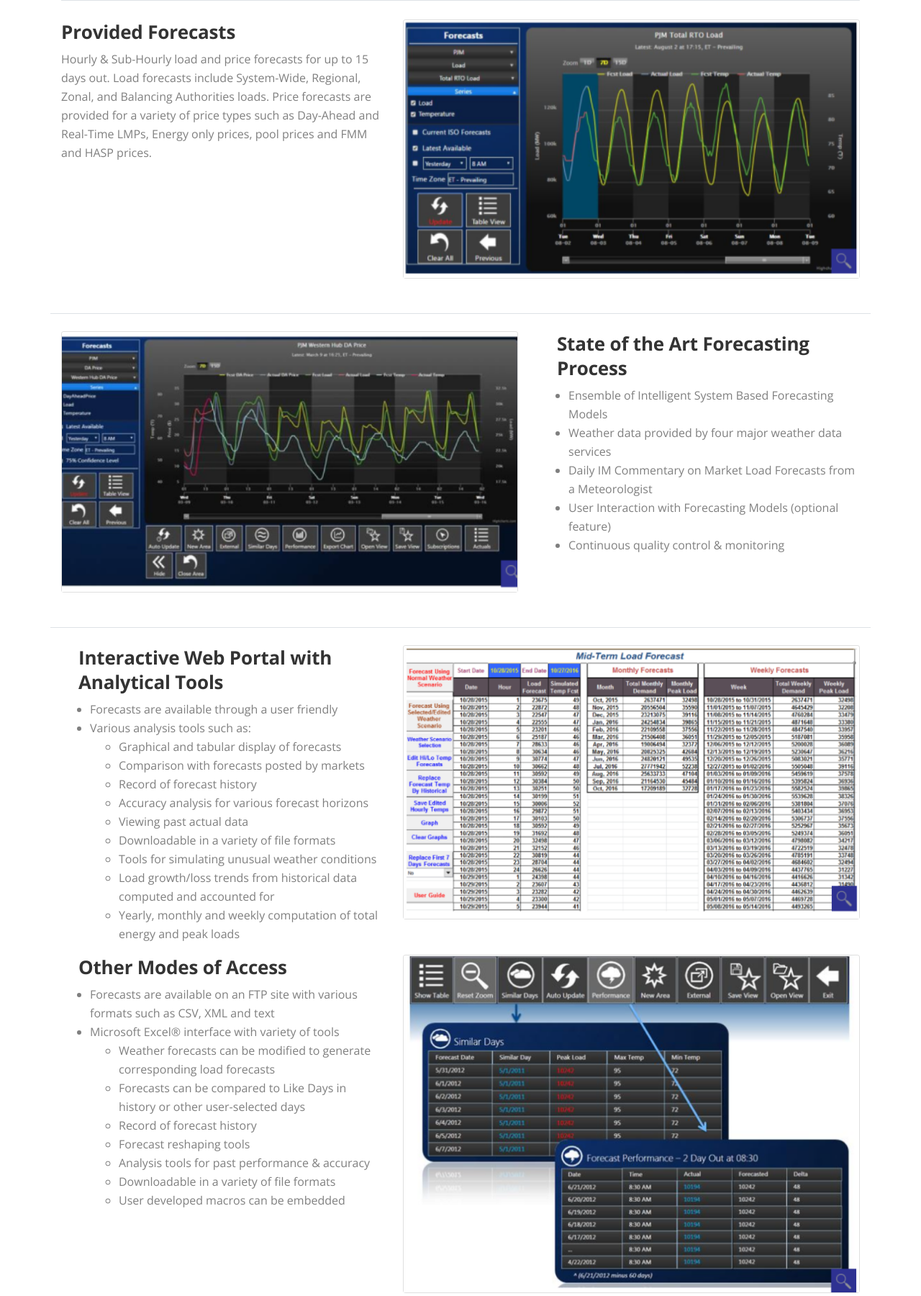
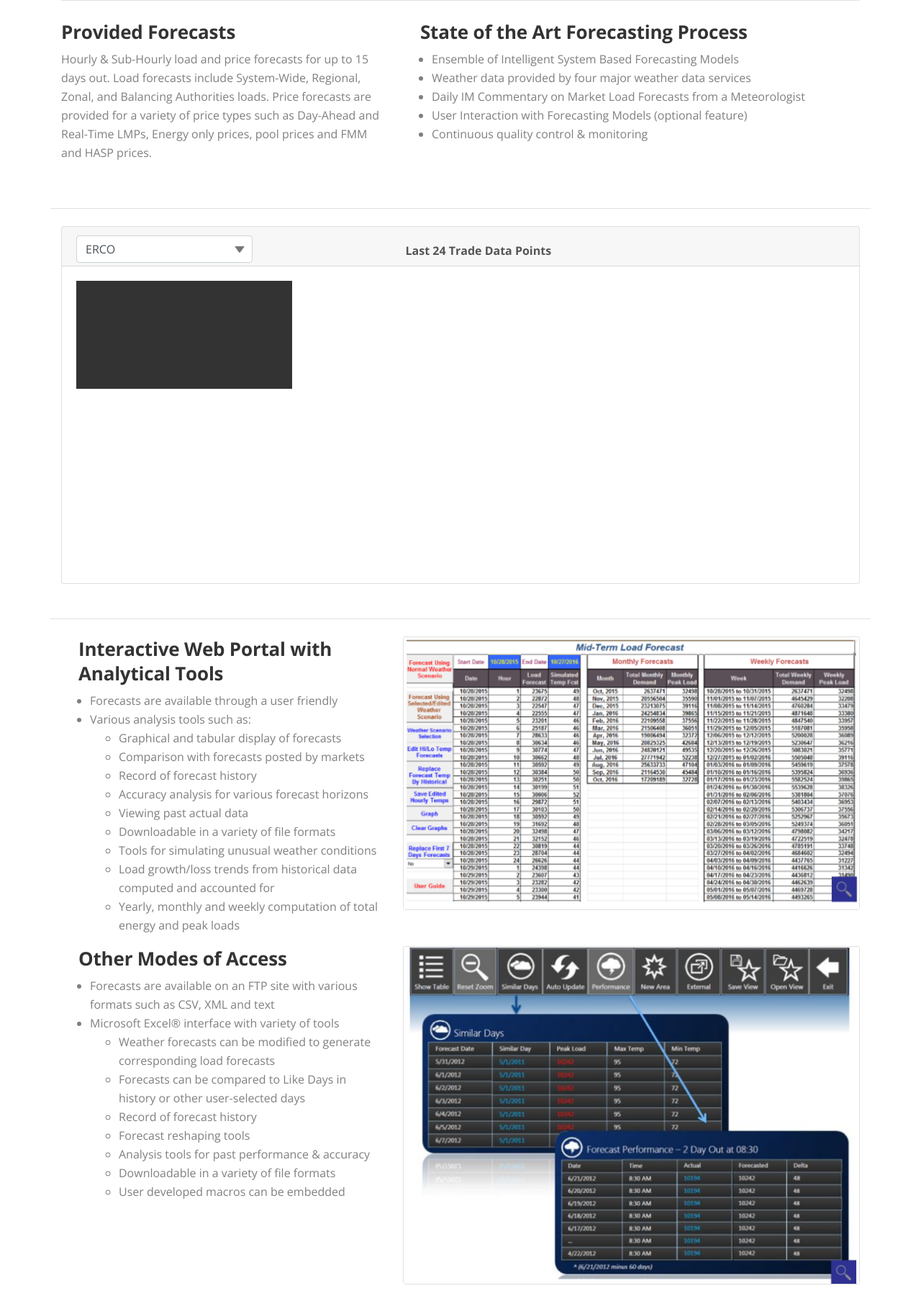
Before and after one commit to git-akratech/foreqast-new, a Python web app: template templates/landing/power-market.html in a window 1280 px wide. Shown: the part 1192-2992 px from the top of the page at 72% size. Run offline with Jinja, Linux system fonts and the light colour scheme; the template is opened without the code that fills it, so the values that code supplies are empty; a map, chart or similar area stays blank; some libraries are stand-ins or nearby versions.

Commit message:
Foreqast- Updated dark theme graph for trade data

```diff
--- a/modules/landing/web/landing.py
+++ b/modules/landing/web/landing.py
@@ -85,6 +85,7 @@ def foreqast_power_market():
 		data_response = get_trade_data_by_avg_with_date_range(data)
 
 		# get latest few hours records
+		data["ba_name"] = "ERCO"
 		get_trade_data_latest_records_response = get_trade_data_latest_records(data)
 		return render_template('/landing/power-market.html', bar_graph_data = data_response, get_trade_data_latest_records_response = get_trade_data_latest_records_response)
 	except Exception as e:
--- a/modules/trade_data/common/trade_data.py
+++ b/modules/trade_data/common/trade_data.py
@@ -44,7 +44,7 @@ def get_trade_data_latest_records(data):
 
 		# select data query
 		data_list = []
-		select_query = "select date_format(`timestamp`, '%%Y-%%m-%%d %%H:%%m') as running_date, round(net_exp_MW, 2) as trade_data, ba_name from foreqast_trade_data group by ba_name, date_format(`timestamp`, '%%Y-%%m-%%d %%H:%%m') having ba_name = '{ba_name}' order by running_date desc limit 0, 10".format(ba_name = ba_name)
+		select_query = "select date_format(`timestamp`, '%%Y-%%m-%%d %%H:%%m') as running_date, round(net_exp_MW, 2) as trade_data, ba_name from foreqast_trade_data group by ba_name, date_format(`timestamp`, '%%Y-%%m-%%d %%H:%%m') having ba_name = '{ba_name}' order by running_date desc limit 0, 24".format(ba_name = ba_name)
 
 		# execute the query
 		trade_result = app._engine.execute(select_query)
--- a/templates/landing/lord.html
+++ b/templates/landing/lord.html
@@ -217,7 +217,7 @@
 											</div>
 										</div>
 										<div style="height: 440px !important;" id="hourly-graph-container" class="card-body">
-												<canvas id="hourly_load_chart" style="background-color : #333333;"></canvas>
+											<canvas id="hourly_load_chart" style="background-color : #333333;"></canvas>
 										</div>
 								</div>
 						</div>
@@ -327,7 +327,7 @@
 		// get the initial request hourly load data from jinja2 to js
 		var hourly_load_data_obj = JSON.parse('{{ get_load_data_latest_records_response | tojson }}');
 
-		// call avg load chart generator function
+		// call hourly load chart generator function
 		hourly_load_chart_draw(hourly_load_data_obj);
 
 		// function for load avg load chart
--- a/templates/landing/power-market.html
+++ b/templates/landing/power-market.html
@@ -156,18 +156,6 @@
 								<p class="text-black-50">Hourly & Sub-Hourly load and price forecasts for up to 15 days out. Load forecasts include System-Wide, Regional, Zonal, and Balancing Authorities loads. Price forecasts are provided for a variety of price types such as Day-Ahead and Real-Time LMPs, Energy only prices, pool prices and FMM and HASP prices.</p>
 						</div> <!-- end of col -->
 						<div class="col-sm-7">
-								<div class="card">
-										<img class="card-img-top" src="static/landing/images/image 56.png" alt="Card image cap">
-								</div>
-						</div>
-				</div> <!-- end of row -->
-				<div class="row mb-4 pb-5 border-bottom">
-						<div class="col-sm-7">
-								<div class="card">
-										<img class="card-img-top" src="static/landing/images/image 57.png" alt="Card image cap">
-								</div>
-						</div>
-						<div class="col-sm-5">
 								<h3 class="pl-4">State of the Art Forecasting Process</h3>
 								<ul class="text-black-50">
 										<li>  Ensemble of Intelligent System Based Forecasting Models</li>
@@ -175,10 +163,34 @@
 										<li>  Daily IM Commentary on Market Load Forecasts from a Meteorologist</li>
 										<li>  User Interaction with Forecasting Models (optional feature)</li>
 										<li>  Continuous quality control & monitoring</li>
+								</ul>
+						</div>  <!-- end of col -->
+				</div> <!-- end of row -->
 
+				<div class="row mb-4 pb-5 border-bottom">
+						<div class="col-sm-12">
+								<div class="card">
+										<div class="card-header" style="height: 55px !important;">
+											<div class="row align-items-center">
+												<div class="form-group col-md-3">
+														<select class="form-control" id="load_trade_balancing_authority_1">
+															<option value="ERCO">ERCO</option>
+															<option value="PJM">PJM</option>
+															<option value="CISO">CISO</option>
+														</select>
+												 </div>
+												 <div class="col-md-2"></div>
+												<div class="col-md-5">
+													<p class="font-weight-bold">Last 24 Trade Data Points </p>
+												</div>
 
-										</ul>
-						</div> <!-- end of col -->
+											</div>
+										</div>
+										<div style="height: 440px !important;" id="hourly-graph-container-trade" class="card-body">
+											<canvas id="hourly_trade_chart" style="background-color : #333333;"></canvas>
+										</div>
+								</div>
+						</div>
 				</div> <!-- end of row -->
 
 				<div class="row mb-4 pb-5 border-bottom ">
@@ -222,9 +234,7 @@
 										<li>Analysis tools for past performance & accuracy</li>
 										<li>Downloadable in a variety of file formats</li>
 										<li>User developed macros can be embedded</li>
-
 										</ul>
-
 								</ul>
 
 						</div> <!-- end of col -->
@@ -306,10 +316,15 @@
 
 			// get the initial request data from jinja2 to js
 			var data_obj = JSON.parse('{{ bar_graph_data | tojson }}');
-			console.log(data_obj)
 
 			// call avg load chart generator function
 			avg_load_chart_draw(data_obj);
+
+			// get the initial request hourly load data from jinja2 to js
+			var hourly_trade_data_obj = JSON.parse('{{ get_trade_data_latest_records_response | tojson }}');
+
+			// call hourly trade chart generator function
+			hourly_trade_chart_draw(hourly_trade_data_obj);
 
 			function avg_load_chart_draw(obj){
 					// Remove graph and reload. because old graph is showing
@@ -393,6 +408,119 @@
 
 			}
 
+			// function for load hourly load chart
+			function hourly_trade_chart_draw(obj){
+					// Remove graph and reload. because old graph is showing
+					$('#hourly_trade_chart').remove(); // this is <canvas> element
+					$('#hourly-graph-container-trade').append('<canvas id="hourly_trade_chart" style="background-color : #333333;"><canvas>');
+
+					var hourly_canvas = document.getElementById("hourly_trade_chart");
+					var hourly_ctx = hourly_canvas.getContext('2d');
+
+					var initial_hourly_trade_chart_data = obj;
+					var hourly_trade_chart_lables = [];
+					var hourly_trade_chart_data = [];
+					var ba_name = "";
+
+					if(initial_hourly_trade_chart_data['status']){
+
+						// convert object into required data format
+						for (const [key, value] of Object.entries(initial_hourly_trade_chart_data.data)) {
+							hourly_trade_chart_lables.push(initial_hourly_trade_chart_data.data[key]['running_date']);
+							hourly_trade_chart_data.push(initial_hourly_trade_chart_data.data[key]['trade_data']);
+							ba_name = initial_hourly_trade_chart_data.data[key]['ba_name'];
+						}
+
+						Chart.pluginService.register({
+									beforeDraw: function (chart, easing) {
+										if (chart.config.options.chartArea && chart.config.options.chartArea.backgroundColor) {
+											var helpers = Chart.helpers;
+											var ctx = chart.chart.ctx;
+											var chartArea = chart.chartArea;
+
+											ctx.save();
+											ctx.fillStyle = chart.config.options.chartArea.backgroundColor;
+											ctx.fillRect(chartArea.left, chartArea.top, chartArea.right - chartArea.left, chartArea.bottom - chartArea.top);
+											ctx.restore();
+										}
+									}
+								});
+
+						// create chart data
+						var chart_data = {
+									labels: hourly_trade_chart_lables,
+									datasets: [{
+											label: ba_name + ' Trade',
+											fill: false,
+											backgroundColor: '#3333ff',
+											borderColor: '#3333ff',
+											borderWidth: 2,
+											data: hourly_trade_chart_data,
+										}
+
+									]
+								};
+
+						// create chart options
+						var chart_options = {
+							legend: {
+									labels: {
+											fontColor: "white",
+											fontSize: 15
+									}
+							},
+							maintainAspectRatio: false,
+							chartArea: {
+												backgroundColor: '#333333'
+											},
+							scales: {
+												yAxes: [{
+														gridLines: {
+																color: ['white', '#333333']
+														},
+														ticks: {
+																beginAtZero:false,
+																fontColor: "white"
+														},
+														scaleLabel: {
+																 display: true,
+																 labelString: 'Load (MW)',
+																 fontSize: 15,
+																 fontColor: 'white',
+																 fontStyle: 'bold',
+															},
+												}],
+												xAxes: [{
+														gridLines: {
+																color: ['white', '#333333']
+														},
+														ticks: {
+																beginAtZero:false,
+																fontColor: "white"
+														},
+														scaleLabel: {
+																 display: true,
+																 labelString: 'Timestamp',
+																 fontSize: 15,
+																 fontColor: 'white',
+																 fontStyle: 'bold',
+															},
+												}]
+											},
+						};
+
+						// generate chart
+						var hourly_chart = new Chart(hourly_ctx, {
+							type: 'line',
+							data: chart_data,
+							options: chart_options
+						});
+
+					}else{
+						alert("For this filter trade data not found ...");
+					}
+			}
+
 			// on change of graph filter options
 			$("#load_data_balancing_authority, #load_data_from_date, #load_data_to_date").change(function(e) {
 				// get the required details
@@ -419,8 +547,34 @@
 							 }
 							}
 					});
+			});
 
+			// on change of latest data graph point update the graph
+			$("#load_trade_balancing_authority_1").change(function(e) {
+				// get the required details
+				let ba_name = $('#load_trade_balancing_authority_1').find(":selected").val();
+
+				// convert this data into the object for passing to the server
+				let request_obj = [{"ba_name" : ba_name}];
+
+				// call to the ajax
+				$.ajax({
+							type: "POST",
+							url: "get_ba_wise_hourly_trade_data",
+							data: JSON.stringify(request_obj),
+							contentType: "application/json; charset=utf-8",
+							dataType: "json",
+							success: function(response) {
+							 if(response['status']){
+									// call to the common method
+									hourly_trade_chart_draw(response);
+							 }else{
+								alert(response['message']);
+							 }
+							}
 					});
+			});
+
 
 			});
 
```
Also changed, not shown: modules/trade_data/web/trade_data.py (+26 -0 lines). Lines whose indentation alone changed are shown as unchanged.
